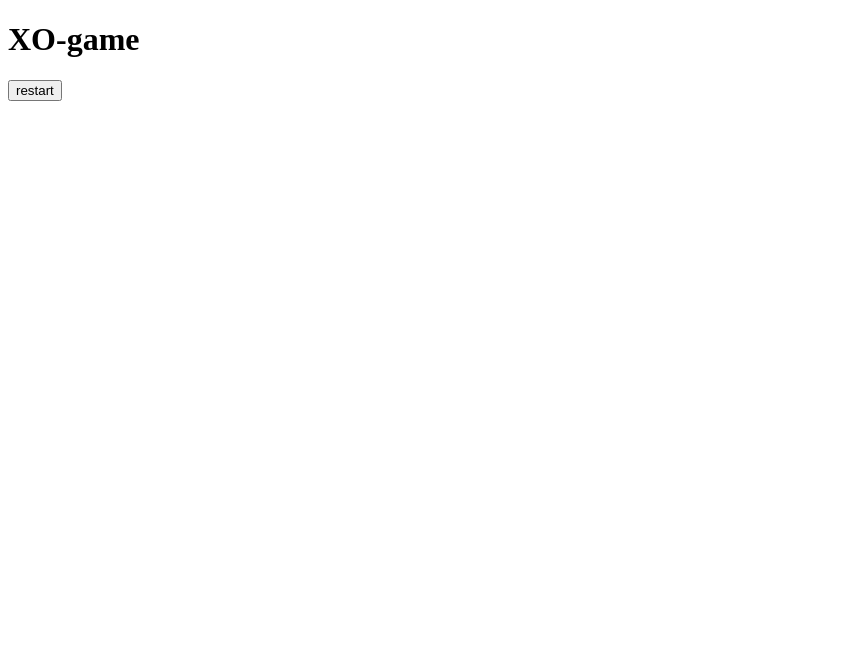
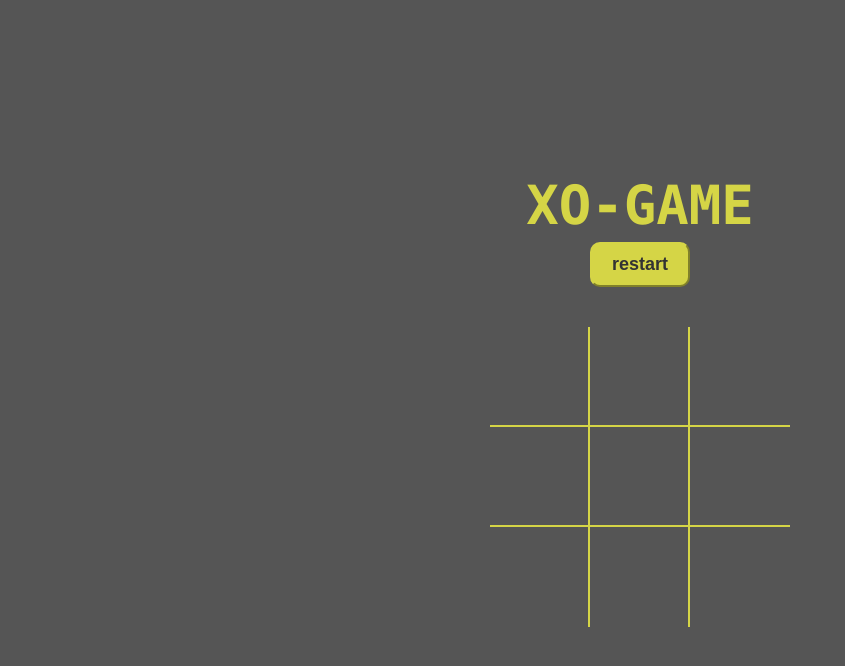
Before and after one commit to ATsafa/XO-game, a plain HTML site: page index.html in a window 1280 px wide. Shown: the whole page, without its empty margins (0-845 px from the left). Drawn offline with Linux system fonts and the light colour scheme.

Commit message:
second commit

```diff
--- a/css/style.css
+++ b/css/style.css
@@ -0,0 +1,65 @@
+*{
+    padding: 0;
+    margin: 0;
+    box-sizing: border-box;
+}
+:root {
+    --yellow: rgb(213, 213, 70);
+    --winning-blocks: #2d414b;
+}
+body {
+    color: var(--yellow);
+    font-family: consolas, monospace;
+}
+h1 {
+    font-size: 54px;
+    text-transform: uppercase;
+    margin-bottom: 5px;
+}
+.container {
+    padding: 40px;
+    height: 100vh;
+    display: flex;
+    justify-content: center;
+    align-items: center;
+    flex-direction: column;
+    background-color: #555;
+}
+
+#gameboard {
+    width: 300px;
+    display: flex;
+    flex-wrap: wrap;
+    margin-top: 40px;
+}
+.box {
+    height: 100px;
+    width: 100px;
+    display: flex;
+    align-items: center;
+    justify-content: center;
+    color: var(--yellow);
+    font-size: 120px;
+    border-right: 2px solid;
+    border-bottom: 2px solid;
+}
+.box:nth-child(3n) {
+    border-right: none;
+}
+.box:nth-child(6) ~ .box {
+    border-bottom: none;
+}
+button {
+    padding: 10px 20px;
+    border-radius: 10px;
+    background-color: var(--yellow);
+    color: #333;
+    border-color: var(--yellow);
+    font-size: 18px;
+    transition: 200ms transform;
+    font-weight: 600;
+}
+button:hover {
+    cursor: pointer;
+    transform: translateY(-2px);
+}
--- a/index.html
+++ b/index.html
@@ -4,14 +4,15 @@
     <meta charset="UTF-8">
     <meta name="viewport" content="width=device-width, initial-scale=1.0">
     <title>XO-game</title>
+    <link rel="shortcut icon" href="https://playtictactoe.org/assets/images/icon-16.png">
     <link rel="stylesheet" href="./css/style.css">
 </head>
 <body>
     <div class="container">
         <h1 class="playText">XO-game</h1>
         <button class="rstBtn">restart</button>
-    </div>
         <div id="gameboard">
+            <div class="box" id="0"></div>
             <div class="box" id="1"></div>
             <div class="box" id="2"></div>
             <div class="box" id="3"></div>
@@ -20,10 +21,8 @@
             <div class="box" id="6"></div>
             <div class="box" id="7"></div>
             <div class="box" id="8"></div>
-        <div class="box" id="9"></div>
         </div>
-
-
+    </div>
 
     <script src="./js/app.js"></script>
 </body>
```
Lines whose indentation alone changed are shown as unchanged.
